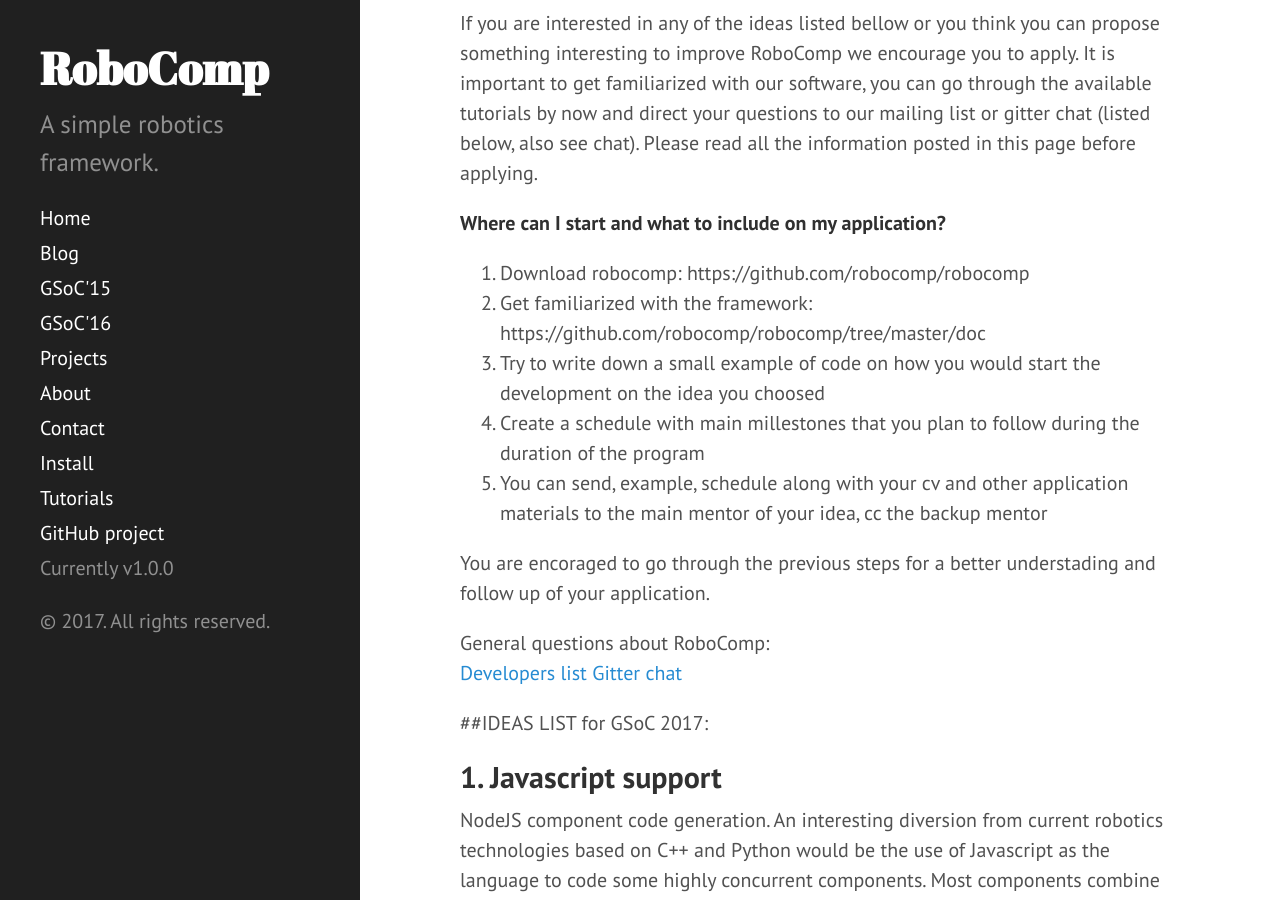
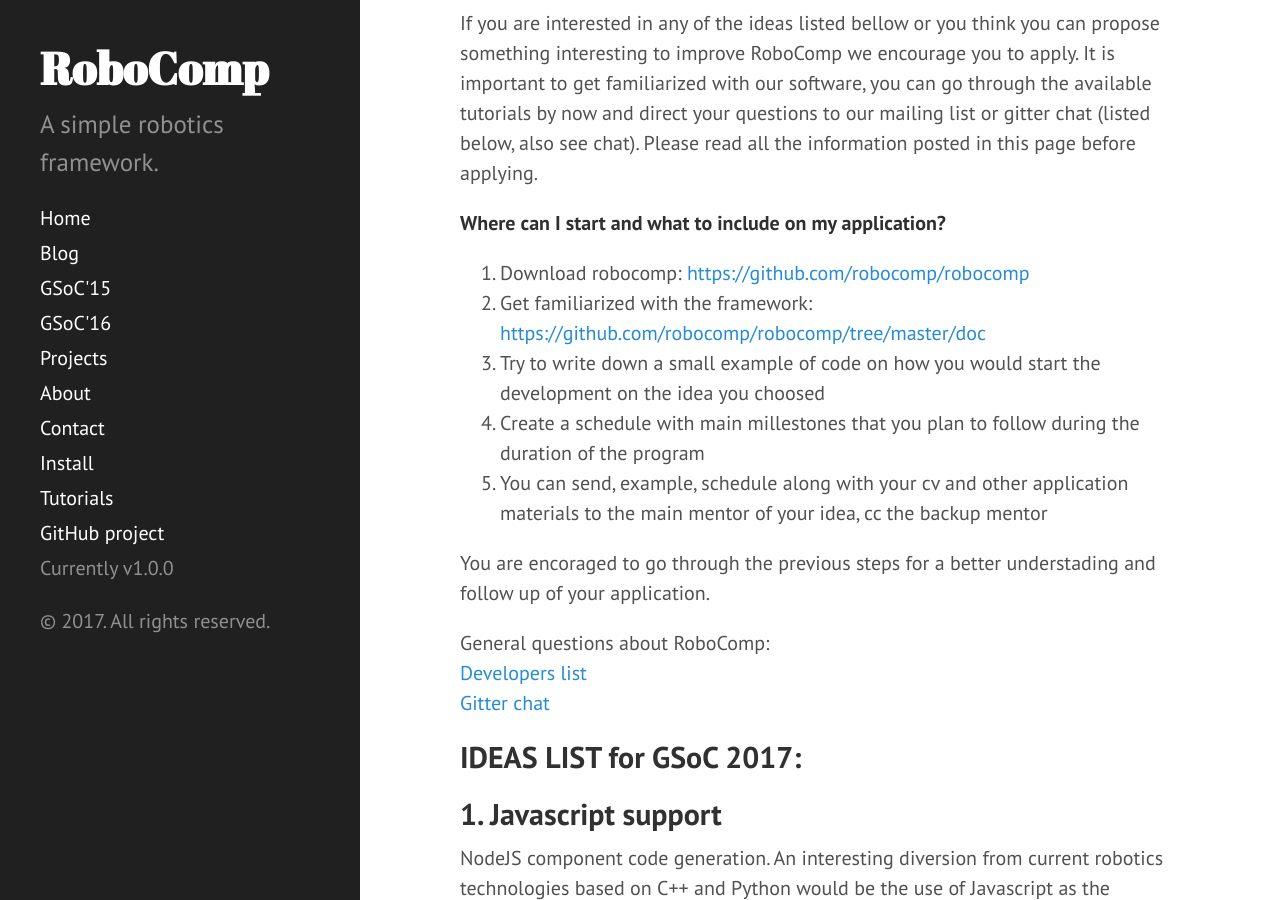
Before and after one commit to robocomp/website, a Jekyll site: the page built from _posts/gsoc2017/2017-2-07-gsoc17ideas.md, in a window 1280 px wide and 900 px high, scrolled down 220 px. Built offline with Jekyll 4.4.1, drawn with Linux system fonts in a browser that asks for light colours; some of the changed lines change nothing that is shown.

Commit message:
fixes on new lines and links

```diff
--- a/_posts/gsoc2017/2017-2-07-gsoc17ideas.md
+++ b/_posts/gsoc2017/2017-2-07-gsoc17ideas.md
@@ -9,8 +9,8 @@
 
 **Where can I start and what to include on my application?**
 
-1. Download robocomp: https://github.com/robocomp/robocomp
-2. Get familiarized with the framework: https://github.com/robocomp/robocomp/tree/master/doc
+1. Download robocomp: [https://github.com/robocomp/robocomp](https://github.com/robocomp/robocomp)
+2. Get familiarized with the framework: [https://github.com/robocomp/robocomp/tree/master/doc](https://github.com/robocomp/robocomp/tree/master/doc)
 3. Try to write down a small example of code on how you would start the development on the idea you choosed
 4. Create a schedule with main millestones that you plan to follow during the duration of the program
 5. You can send, example, schedule along with your cv and other application materials to the main mentor of your idea, cc the backup mentor
@@ -21,7 +21,7 @@
 [Developers list](https://groups.google.com/forum/?hl=es#!forum/robocomp-dev)
 [Gitter chat](https://gitter.im/robocomp/home)
 
-##IDEAS LIST for GSoC 2017:
+## IDEAS LIST for GSoC 2017:
 
 ## 1. Javascript support
 
```
